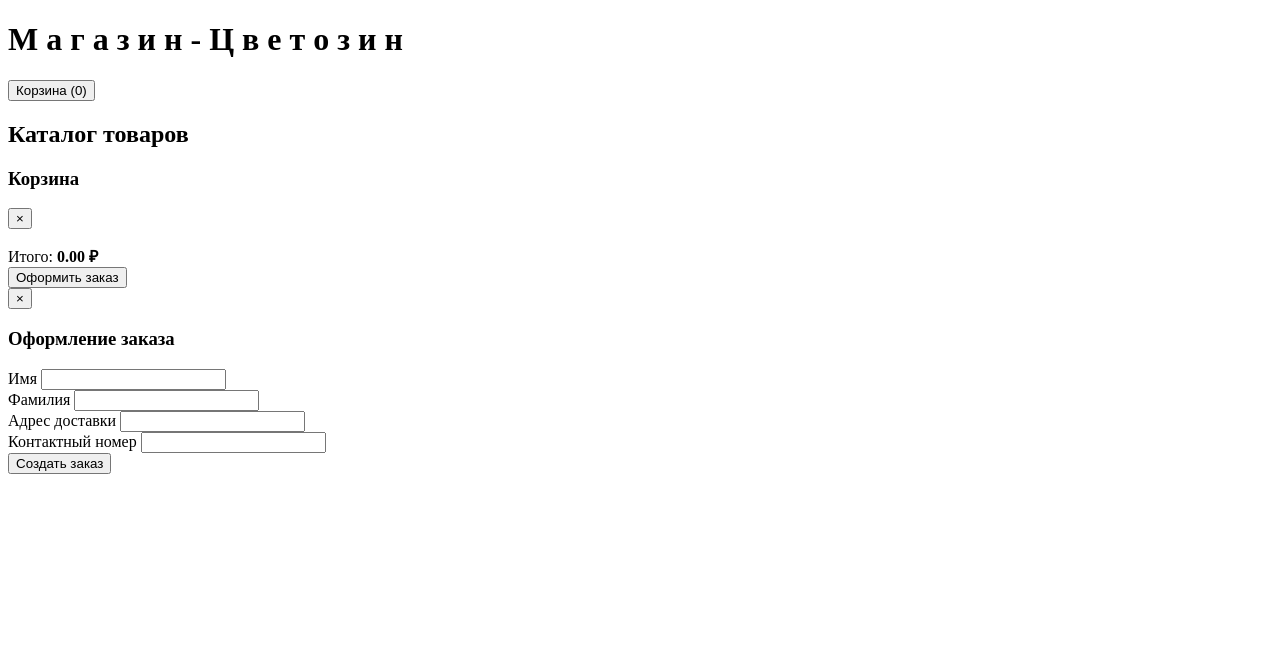
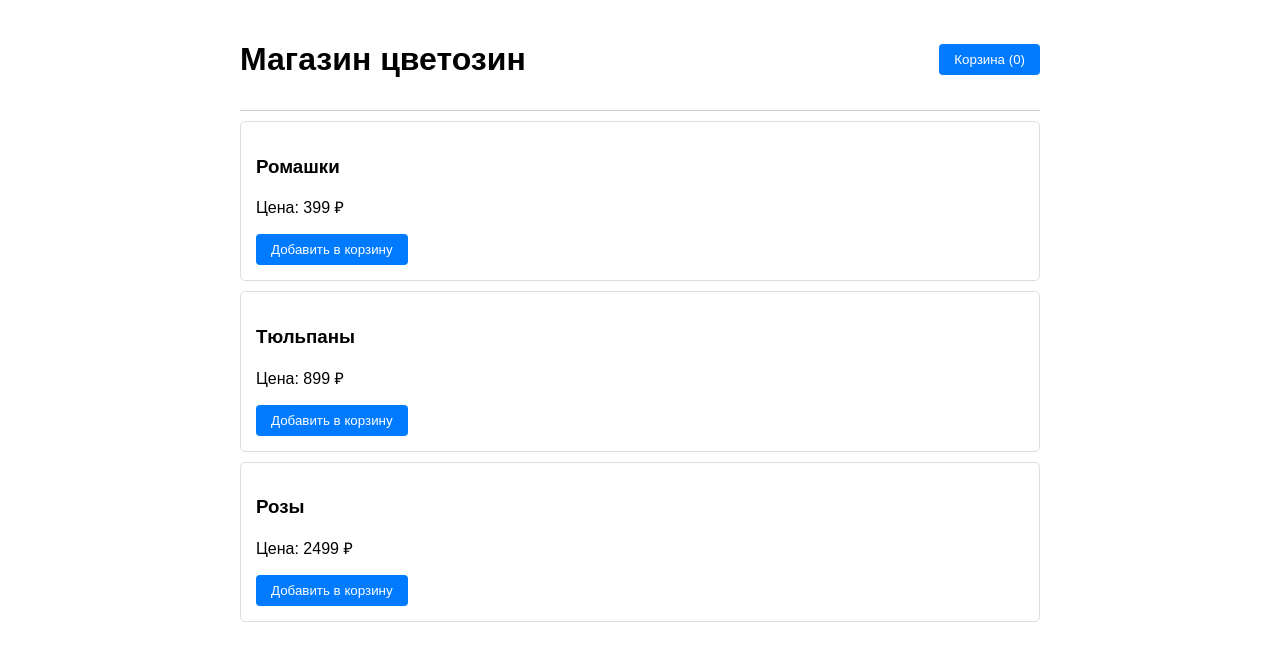
Before and after one commit to NekrasovTaras/WEB, a plain HTML site: page WEB1/index.html in a window 1280 px wide. Drawn offline with Linux system fonts and the light colour scheme.

Commit message:
Add_simle_js&css

```diff
--- a/WEB1/index.html
+++ b/WEB1/index.html
@@ -2,81 +2,20 @@
 <html lang="ru">
 <head>
     <meta charset="utf-8" />
-    <meta name="viewport" content="width=device-width,initial-scale=1" />
     <title>Магазин</title>
     <link rel="stylesheet" href="styles/style.css" />
 </head>
 <body>
     <header>
-        <div>
-            <h1>
-                <span>М</span>
-                <span>а</span>
-                <span>г</span>
-                <span>а</span>
-                <span>з</span>
-                <span>и</span>
-                <span>н </span>
-                <span>-</span>
-                <span> Ц</span>
-                <span>в</span>
-                <span>е</span>
-                <span>т</span>
-                <span>о</span>
-                <span>з</span>
-                <span>и</span>
-                <span>н</span>
-            </h1>
-
-            <nav aria-label="Главное меню">
-                <button>Корзина (<span>0</span>)</button>
-            </nav>
-        </div>
+        <h1>Магазин цветозин</h1>
+        <button id="cart-btn">Корзина (0)</button>
     </header>
 
     <main>
-        <section aria-label="Каталог товаров">
-            <h2 >Каталог товаров</h2>
-        </section>
+        <div id="products">
+        </div>
     </main>
 
-    <aside>
-        <header>
-            <h3>Корзина</h3>
-            <button>×</button>
-        </header>
-        <ul></ul>
-        <div>
-            <div>Итого: <strong>0.00 ₽</strong></div>
-            <button>Оформить заказ</button>
-        </div>
-    </aside>
-
-    <div>
-        <div>
-            <button>×</button>
-            <h3>Оформление заказа</h3>
-            <form novalidate>
-                <div>
-                    <label>Имя <input type="text" name="firstName" required></label>
-                </div>
-                <div>
-                    <label>Фамилия <input type="text" name="lastName" required></label>
-                </div>
-                <div>
-                    <label>Адрес доставки <input type="text" name="address" required></label>
-                </div>
-                <div>
-                    <label>Контактный номер <input type="text" name="phone" required></label>
-                </div>
-                <div>
-                    <button>Создать заказ</button>
-                </div>
-            </form>
-            <div></div>
-        </div>
-    </div>
-
-    <script defer src="scripts/app.js"></script>
+    <script src="scripts/app.js"></script>
 </body>
 </html>
--- a/WEB1/scripts/app.js
+++ b/WEB1/scripts/app.js
@@ -1 +1,36 @@
-/* а тут короче скрипт */
+const products = [
+    { id: 1, title: 'Ромашки', price: 399 },
+    { id: 2, title: 'Тюльпаны', price: 899 },
+    { id: 3, title: 'Розы', price: 2499 }
+];
+
+let cart = [];
+
+function renderProducts() {
+    const container = document.getElementById('products');
+    container.innerHTML = '';
+
+    products.forEach(product => {
+        const productEl = document.createElement('div');
+        productEl.className = 'product';
+        productEl.innerHTML = `
+            <h3>${product.title}</h3>
+            <p>Цена: ${product.price} ₽</p>
+            <button onclick="addToCart(${product.id})">Добавить в корзину</button>
+        `;
+        container.appendChild(productEl);
+    });
+}
+
+function addToCart(productId) {
+    const product = products.find(p => p.id === productId);
+    cart.push(product);
+    updateCart();
+}
+
+function updateCart() {
+    const cartBtn = document.getElementById('cart-btn');
+    cartBtn.textContent = `Корзина (${cart.length})`;
+}
+
+document.addEventListener('DOMContentLoaded', renderProducts);
--- a/WEB1/styles/style.css
+++ b/WEB1/styles/style.css
@@ -1 +1,30 @@
-/* Тут короче стиль будет
+body {
+    font-family: Arial, sans-serif;
+    max-width: 800px;
+    margin: 0 auto;
+    padding: 20px;
+}
+
+header {
+    display: flex;
+    justify-content: space-between;
+    align-items: center;
+    border-bottom: 1px solid #ccc;
+    padding-bottom: 10px;
+}
+
+.product {
+    border: 1px solid #ddd;
+    padding: 15px;
+    margin: 10px 0;
+    border-radius: 5px;
+}
+
+button {
+    background: #007bff;
+    color: white;
+    border: none;
+    padding: 8px 15px;
+    border-radius: 4px;
+    cursor: pointer;
+}
```
